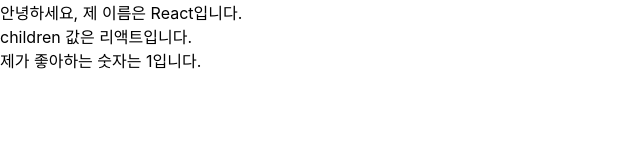
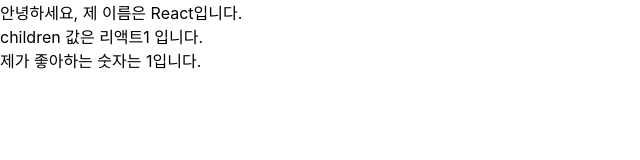
Before and after one commit to bnitech/technique-for-dealing-with-react, a React (Create React App) app: page / in a window 1280 px wide. Shown: the top 160 px of the page, without its empty margins (0-640 px from the left). Built offline with nearby package versions, Linux system fonts and the light colour scheme.

Commit message:
[dongbin] #3.3.7

```diff
--- a/src/MyComponent.tsx
+++ b/src/MyComponent.tsx
@@ -1,24 +1,27 @@
+import React, { Component } from 'react';
 import PropTypes from 'prop-types';
 
-const MyComponent = ({ name, favoriteNumber, children }) => {
-  return (
-    <div>
-      안녕하세요, 제 이름은 {name}입니다. <br />
-      children 값은 {children}
-      입니다.
-      <br />
-      제가 좋아하는 숫자는 {favoriteNumber}입니다.
-    </div>
-  );
-};
+class MyComponent extends Component<{ name, favoriteNumber, children }, any> {
+  static defaultProps = {
+    name: '기본 이름',
+  };
 
-MyComponent.defaultProps = {
-  name: '기본 이름',
-};
+  static propTypes = {
+    name: PropTypes.string,
+    favoriteNumber: PropTypes.number.isRequired,
+  };
 
-MyComponent.propTypes = {
-  name: PropTypes.string,
-  favoriteNumber: PropTypes.number.isRequired,
-};
+  render() {
+    const { name, favoriteNumber, children } = this.props;
+    return (
+      <div>
+        안녕하세요, 제 이름은 {name}입니다. <br />
+        children 값은 {children}1 입니다.
+        <br />
+        제가 좋아하는 숫자는 {favoriteNumber}입니다.
+      </div>
+    );
+  }
+}
 
 export default MyComponent;
```
